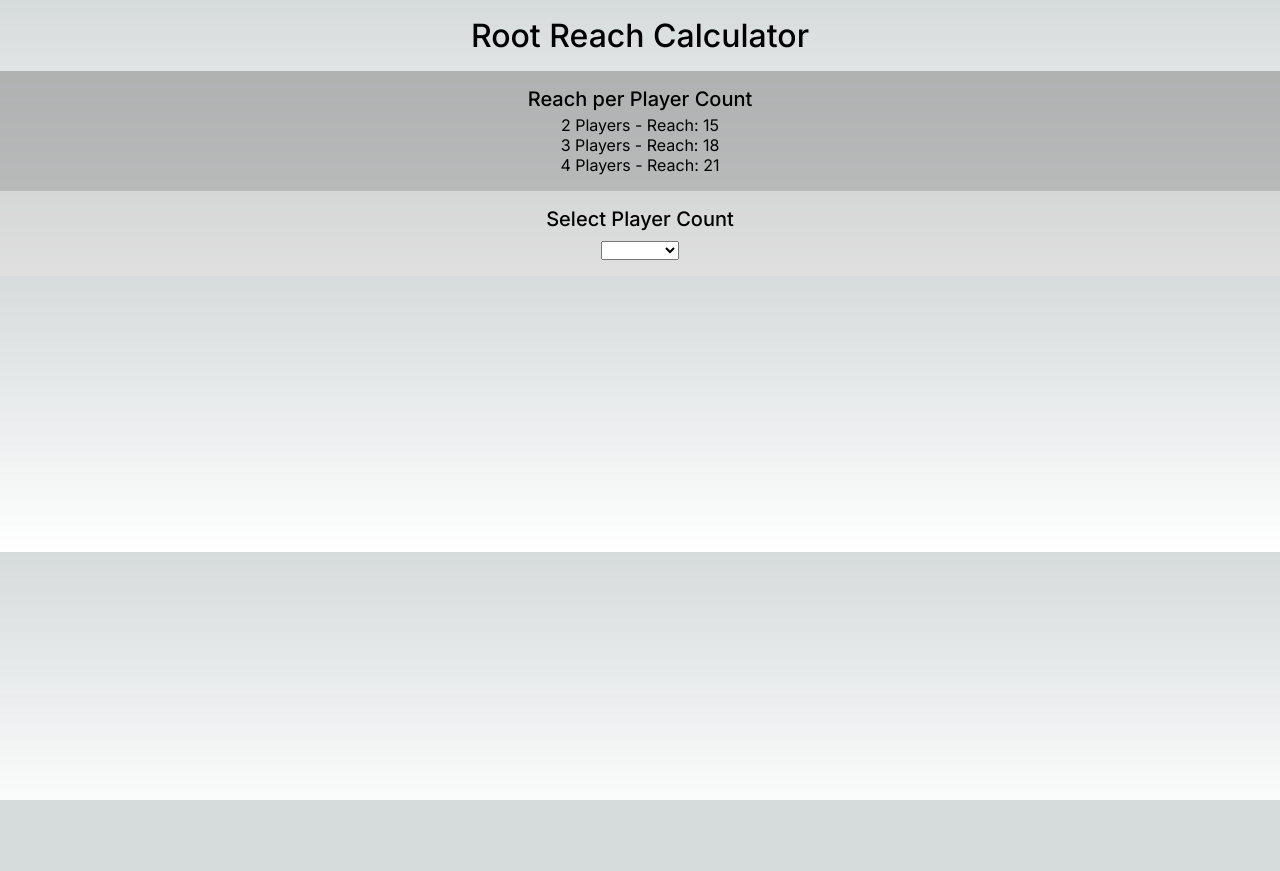
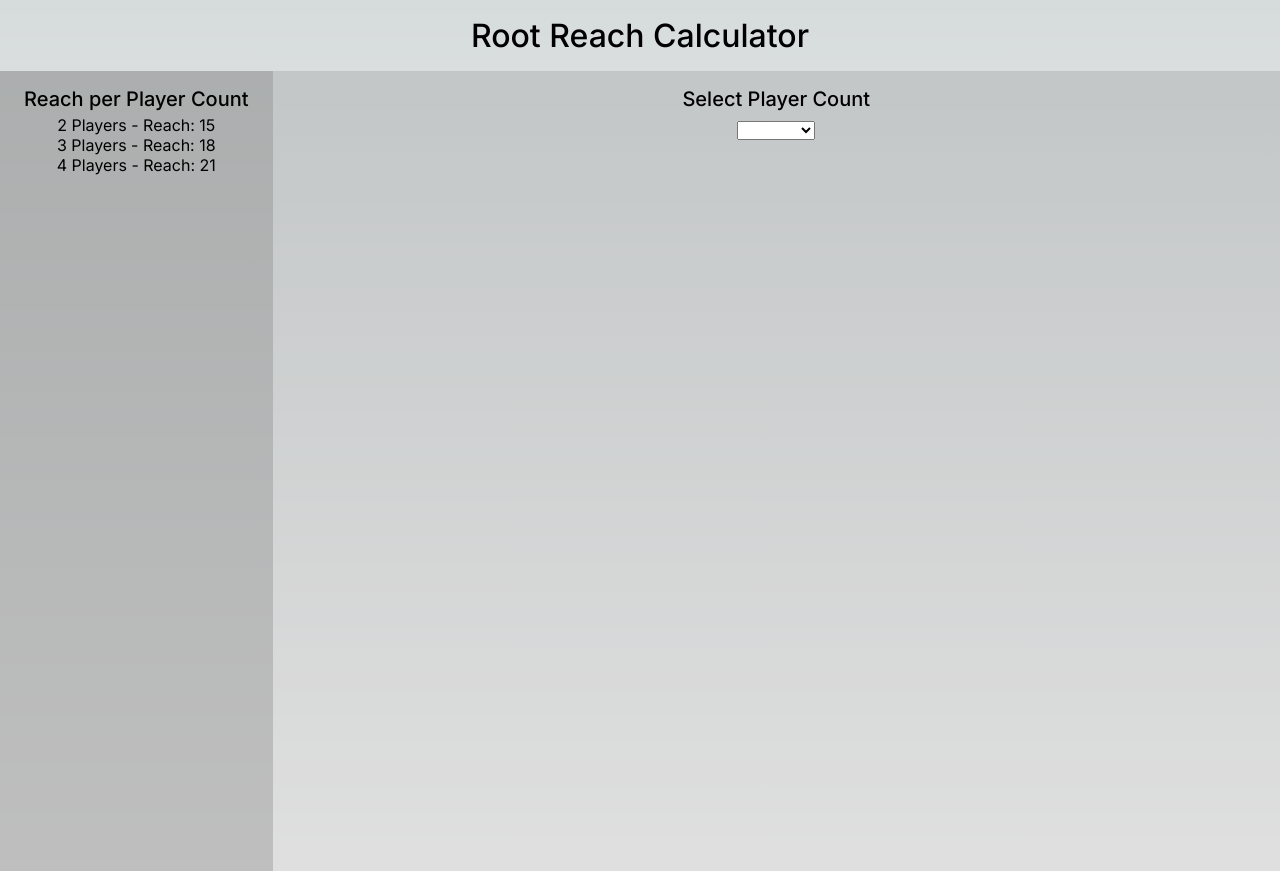
Before and after one commit to franco-ortega/root-reach-calculator, a Next.js app: page / in a window 1280 px wide. Before the commit the page ends 800 px from the top, so only its background shows below. Built offline with nearby package versions, Linux system fonts and the light colour scheme.

Commit message:
move main styles from home page to Main

```diff
--- a/src/app/page.module.css
+++ b/src/app/page.module.css
@@ -1,11 +1,3 @@
-.main {
-  min-height: 100vh;
-  min-width: 50ch;
-
-  display: grid;
-  grid-template-columns: auto 1fr;
-}
-
 /* Enable hover only on non-touch devices */
 @media (hover: hover) and (pointer: fine) {
 }
--- a/src/components/main/Main.jsx
+++ b/src/components/main/Main.jsx
@@ -1,9 +1,10 @@
 import ReachPerPlayerCount from '../reachPerPlayerCount/ReachPerPlayerCount';
 import SelectPlayersAndFactions from '../selectPlayersAndFactions/SelectPlayersAndFactions';
+import styles from './Main.module.css';
 
 export default function Main() {
   return (
-    <main>
+    <main className={styles.Main}>
       <ReachPerPlayerCount />
       <SelectPlayersAndFactions />
     </main>
--- /dev/null
+++ b/src/components/main/Main.module.css
@@ -0,0 +1,7 @@
+.Main {
+  min-height: 100vh;
+  min-width: 50ch;
+
+  display: grid;
+  grid-template-columns: auto 1fr;
+}
```
